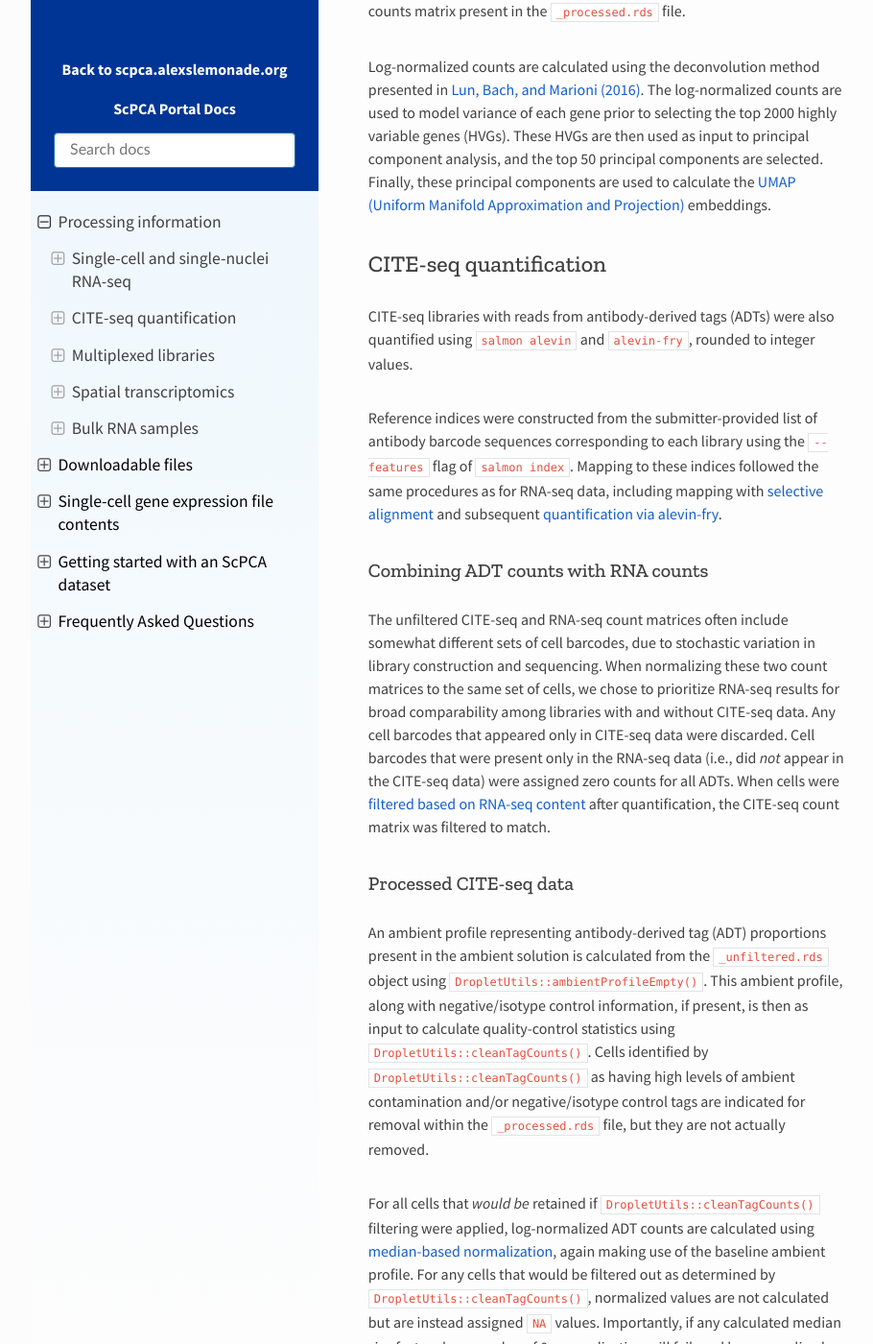
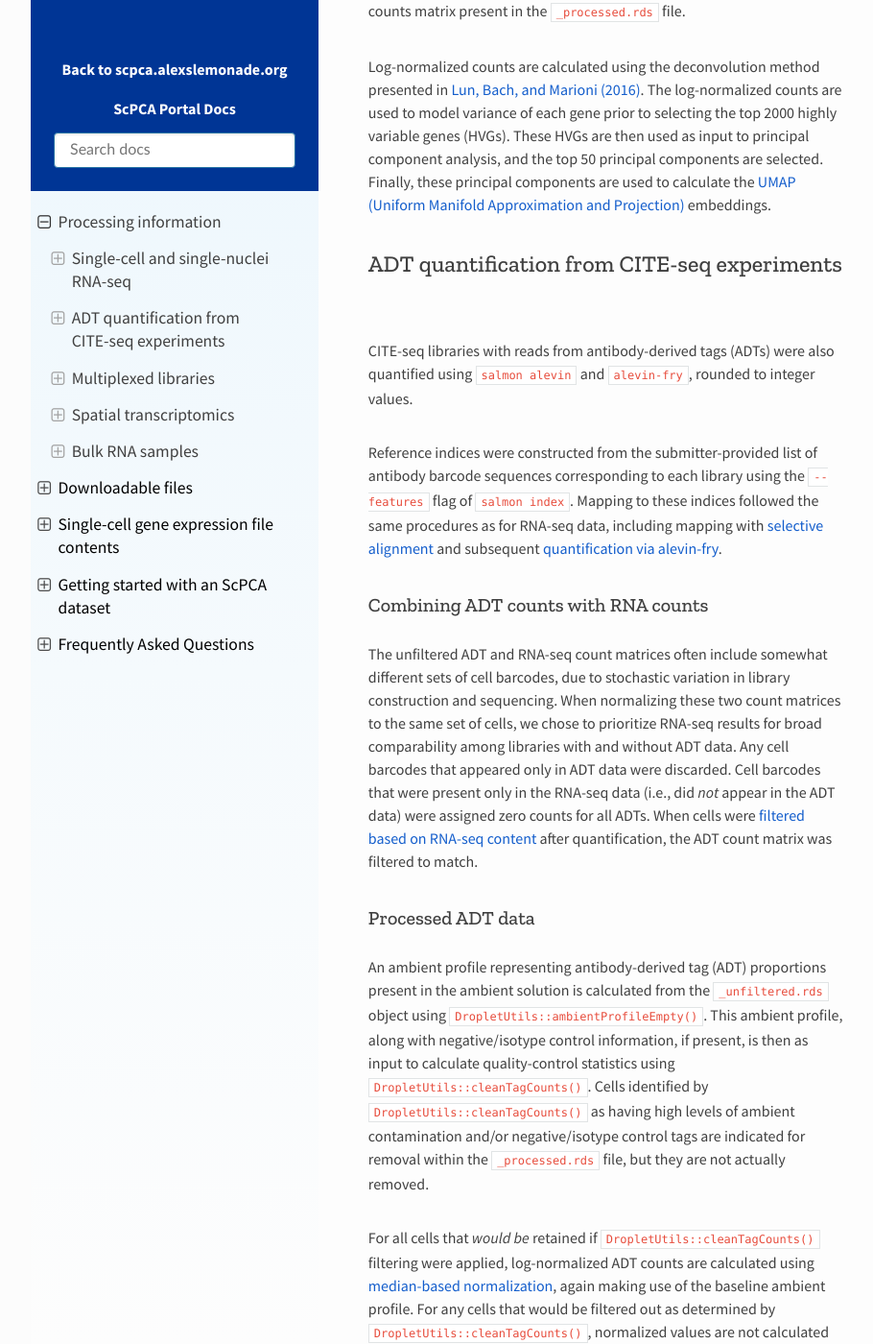
Before and after one commit to DongzeHE/scpca-docs, a Sphinx documentation site: the page built from docs/processing_information.md, in a window 1280 px wide and 1400 px high, scrolled down 2669 px. Shown: the whole window at 96% size, without its empty margins (158-1068 px from the left). Built offline with Sphinx 7.4.7 and the Read the Docs theme 2.0.0, drawn with Linux system fonts in a browser that asks for light colours; some of the changed text lies outside the part shown.

Commit message:
more cite -> adt and update some rellinks accordingly

```diff
--- a/docs/processing_information.md
+++ b/docs/processing_information.md
@@ -69,7 +69,7 @@ The log-normalized counts are used to model variance of each gene prior to selec
 These HVGs are then used as input to principal component analysis, and the top 50 principal components are selected.
 Finally, these principal components are used to calculate the [UMAP (Uniform Manifold Approximation and Projection)](http://bioconductor.org/books/3.13/OSCA.basic/dimensionality-reduction.html#uniform-manifold-approximation-and-projection) embeddings.
 
-## CITE-seq quantification
+## ADT quantification from CITE-seq experiments
 
 CITE-seq libraries with reads from antibody-derived tags (ADTs) were also quantified using  [`salmon alevin`](https://salmon.readthedocs.io/en/latest/alevin.html) and [`alevin-fry`](https://alevin-fry.readthedocs.io/en/latest/), rounded to integer values.
 
@@ -78,13 +78,13 @@ Mapping to these indices followed the same procedures as for RNA-seq data, inclu
 
 ### Combining ADT counts with RNA counts
 
-The unfiltered CITE-seq and RNA-seq count matrices often include somewhat different sets of cell barcodes, due to stochastic variation in library construction and sequencing.
-When normalizing these two count matrices to the same set of cells, we chose to prioritize RNA-seq results for broad comparability among libraries with and without CITE-seq data.
-Any cell barcodes that appeared only in CITE-seq data were discarded.
-Cell barcodes that were present only in the RNA-seq data (i.e., did _not_ appear in the CITE-seq data) were assigned zero counts for all ADTs.
-When cells were [filtered based on RNA-seq content](#filtering-cells) after quantification, the CITE-seq count matrix was filtered to match.
+The unfiltered ADT and RNA-seq count matrices often include somewhat different sets of cell barcodes, due to stochastic variation in library construction and sequencing.
+When normalizing these two count matrices to the same set of cells, we chose to prioritize RNA-seq results for broad comparability among libraries with and without ADT data.
+Any cell barcodes that appeared only in ADT data were discarded.
+Cell barcodes that were present only in the RNA-seq data (i.e., did _not_ appear in the ADT data) were assigned zero counts for all ADTs.
+When cells were [filtered based on RNA-seq content](#filtering-cells) after quantification, the ADT count matrix was filtered to match.
 
-### Processed CITE-seq data
+### Processed ADT data
 
 An ambient profile representing antibody-derived tag (ADT) proportions present in the ambient solution is calculated from the `_unfiltered.rds` object using [`DropletUtils::ambientProfileEmpty()`](https://rdrr.io/github/MarioniLab/DropletUtils/man/ambientProfileEmpty.html).
 This ambient profile, along with negative/isotype control information, if present, is then as input to calculate quality-control statistics using [`DropletUtils::cleanTagCounts()`](https://rdrr.io/github/MarioniLab/DropletUtils/man/cleanTagCounts.html).
@@ -104,7 +104,7 @@ HTO reads were also quantified using  [`salmon alevin`](https://salmon.readthedo
 Reference indices were constructed from the submitter-provided list of HTO sequences corresponding to each library using the `--features` flag of `salmon index`.
 Mapping to these indices followed the same procedures as for RNA-seq data, including mapping with [selective alignment](#selective-alignment) and subsequent [quantification via alevin-fry](#alevin-fry-parameters).
 
-As with the [CITE-seq data](#combining-cite-counts-with-rna-counts), we retained all cells with RNA-seq data, setting HTO counts to zero for any missing cell barcodes.
+As with the [ADT data](#combining-adt-counts-with-rna-counts), we retained all cells with RNA-seq data, setting HTO counts to zero for any missing cell barcodes.
 When cells were [filtered based on RNA-seq content](#filtering-cells) after quantification, the HTO count matrix was filtered to match.
 
 ### HTO demultiplexing
```
Also changed, not shown: docs/sce_file_contents.md (+1 -1 lines).
